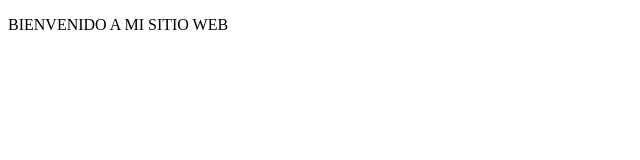
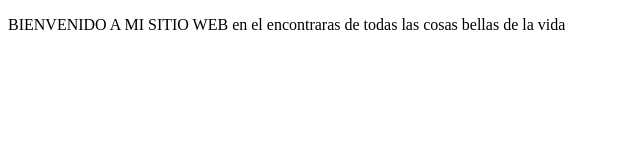
Before and after one commit to Jeiperez/proyectodemocursoprework, a plain HTML site: page index.html in a window 1280 px wide. Shown: the whole page, without its empty margins (0-640 px from the left). Drawn offline with Linux system fonts and the light colour scheme.

Commit message:
cambios en pagina

```diff
--- a/index.html
+++ b/index.html
@@ -8,7 +8,7 @@
 </head>
 <body>
     <P>
-    BIENVENIDO A MI SITIO WEB
+    BIENVENIDO A MI SITIO WEB en el encontraras de todas las cosas bellas de la vida
     </P>
 </body>
 </html>
```
